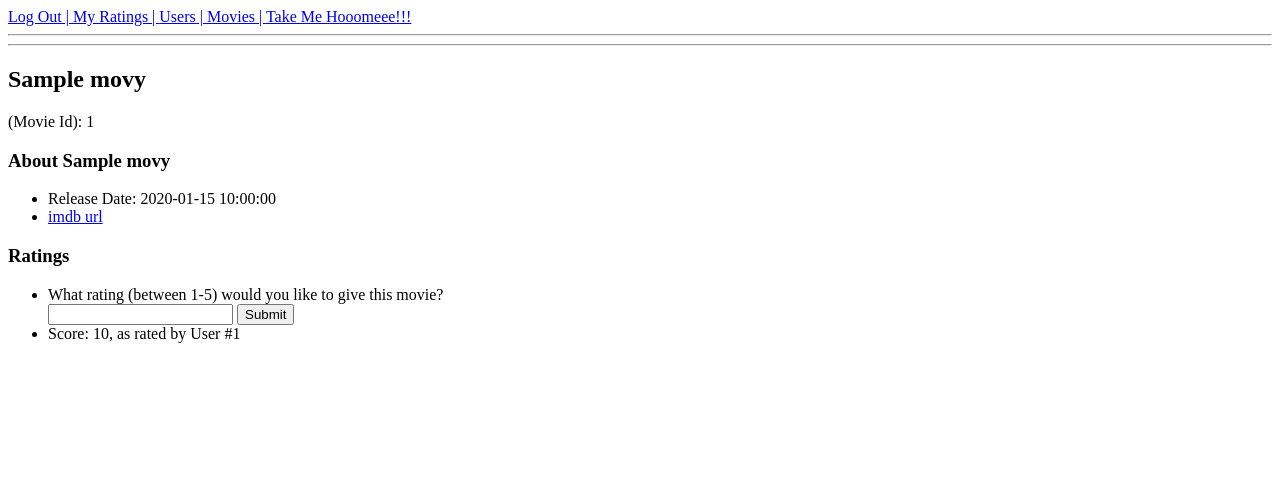
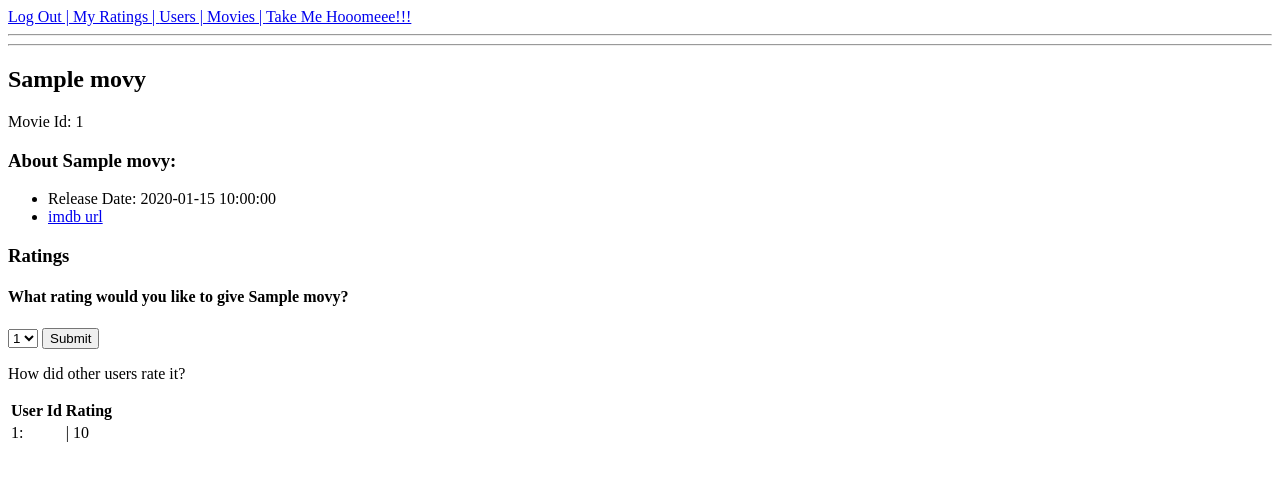
Before and after one commit to beccarosenthal/ratings, a Flask app: page /movies/1 in a window 1280 px wide. Shown: the top 481 px of the page. Run offline with Flask 2, Linux system fonts and the light colour scheme; the visitor is signed in with stand-in values (Sample User, id 1); tables that the repository leaves empty hold one stand-in row (values such as "Sample post").

Commit message:
need to make option for change rating not create a double rating in the database

```diff
--- a/server.py
+++ b/server.py
@@ -157,28 +157,14 @@ def add_user_rating():
 
     user_id = int(session['current_user'])
     movie_id = int(request.args.get('movie_id'))
+    new_rating = int(request.args.get('user_rating'))
 
-    try:
-        new_rating = int(request.args.get('user_rating'))
-    except:
-        flash("That was an invalid rating...silly goose")
-        return redirect('/movies/' + str(movie_id))
+    rating_to_add = Rating(score=new_rating,
+                           user_id=user_id,
+                           movie_id=movie_id)
 
-
-    print new_rating, 'new_rating'
-    print user_id, 'user id'
-    print movie_id, "movie id"
-
-    if new_rating >= 1 and new_rating <= 5:
-        rating_to_add = Rating(score=new_rating,
-                               user_id=user_id,
-                               movie_id=movie_id)
-
-        db.session.add(rating_to_add)
-        db.session.commit()
-
-    else:
-        flash('the rating must be between 1-5, silly goose')
+    db.session.add(rating_to_add)
+    db.session.commit()
 
     return redirect('/movies/' + str(movie_id))
 
--- a/templates/movie.html
+++ b/templates/movie.html
@@ -3,33 +3,61 @@
 {% block content %}
 
     <h2>{{ movie.title }}</h2>
-    <p> (Movie Id): {{movie.movie_id}}</p>
+    <p>Movie Id: {{movie.movie_id}}</p>
 
-    <h3>About {{ movie.title}}</h3>
+    <h3>About {{ movie.title}}:</h3>
     <ul>
         <li>Release Date: {{movie.released_at}} </li>
         <li><a href={{movie.imdb_url}}>imdb url</a></li>
     </ul>
-    <h3>Ratings</h3> <ul>
-    {% if 'current_user' in session %}
-        {% if user_has_rated  == True %}
-            <p>You already rated {{movie.title}}.<br>
-                Other users have too!</p>
+
+    <h3>Ratings</h3>
+        {% if 'current_user' in session %}
+            <!-- If user has rated movie already -->
+            {% if user_has_rated  == True %}
+                <p>You gave {{movie.title}} a rating of
+
+                {% for rating in movie.ratings %}
+                    {% if rating.user_id == session['current_user'] %}
+                    {{rating.score}}
+                    {% endif %}
+                {% endfor %}
+                </p>
+                <h4>Would you like to change your rating?</h4>
+            {% else %}
+                <h4>What rating would you like to give {{movie.title}}?</h4>
+            {% endif %}
+
+            <form action='/add_rating'>
+                <select name='user_rating'>
+                    <option value='1'>1</option>
+                    <option value='2'>2</option>
+                    <option value='3'>3</option>
+                    <option value='4'>4</option>
+                    <option value='5'>5</option>
+                </select>
+                    <input type='hidden' name='movie_id' value={{movie.movie_id}}>
+                <input type='submit'>
+            </form>
+        <!-- If no user is logged in -->
         {% else %}
-            <li>What rating (between 1-5) would you like to give this movie?
-                <form action='/add_rating'>
-                    <input type='text' name='user_rating' required>
-                    <input type='hidden' name='movie_id' value={{movie.movie_id}}>
-                <input type='submit'></li></form>
+            <a href='/login'>Log in to rate {{movie.title}}!</a>
         {% endif %}
-    {% else %}
-        <li><a href='/login'>Log in to rate!</a></li>
-    {% endif %}
 
-    {% for rating in movie.ratings %}
-    <li>Score: {{rating.score}}, as rated by User #{{rating.user_id}}</li>
-    {% endfor %}
-    </ul>
+        <p>How did other users rate it?</p>
+        <table>
+            <tr>
+                <th>User Id     </th>
+                <th>Rating</th>
+            </tr>
+        {% for rating in movie.ratings %}
+            <tr>
+                <td>{{rating.user_id}}:</td>
+                <td>| {{rating.score}}</td>
+            </tr>
+        {% endfor %}
+
+        </table>
 
 
 
```
